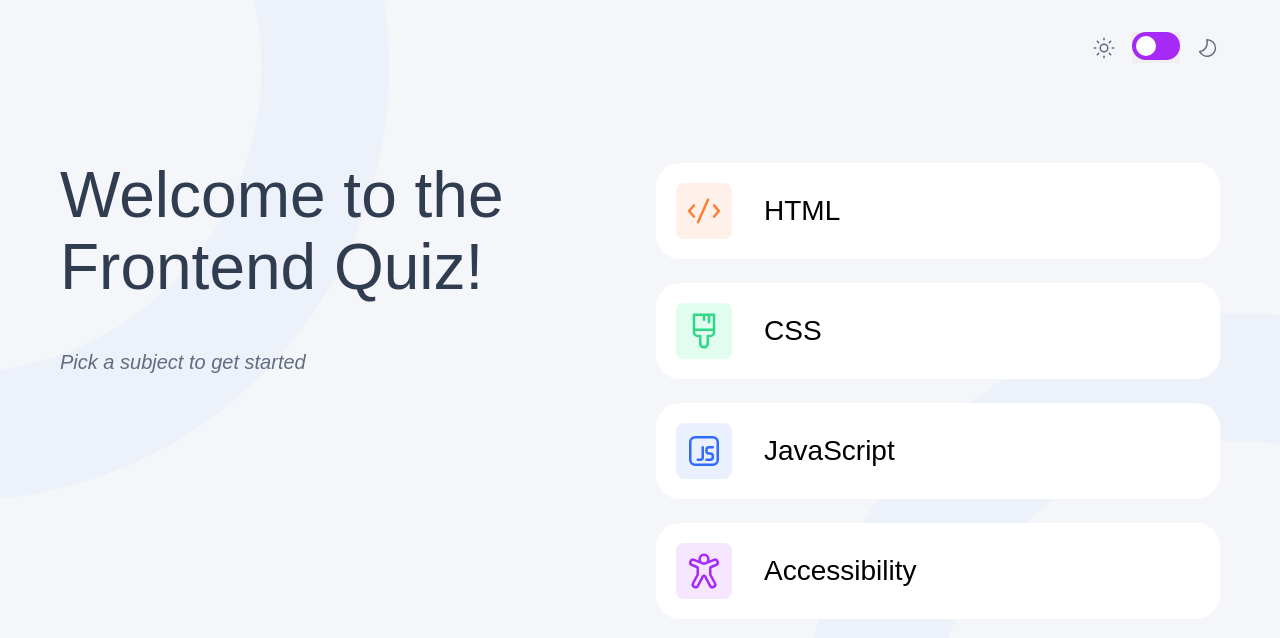
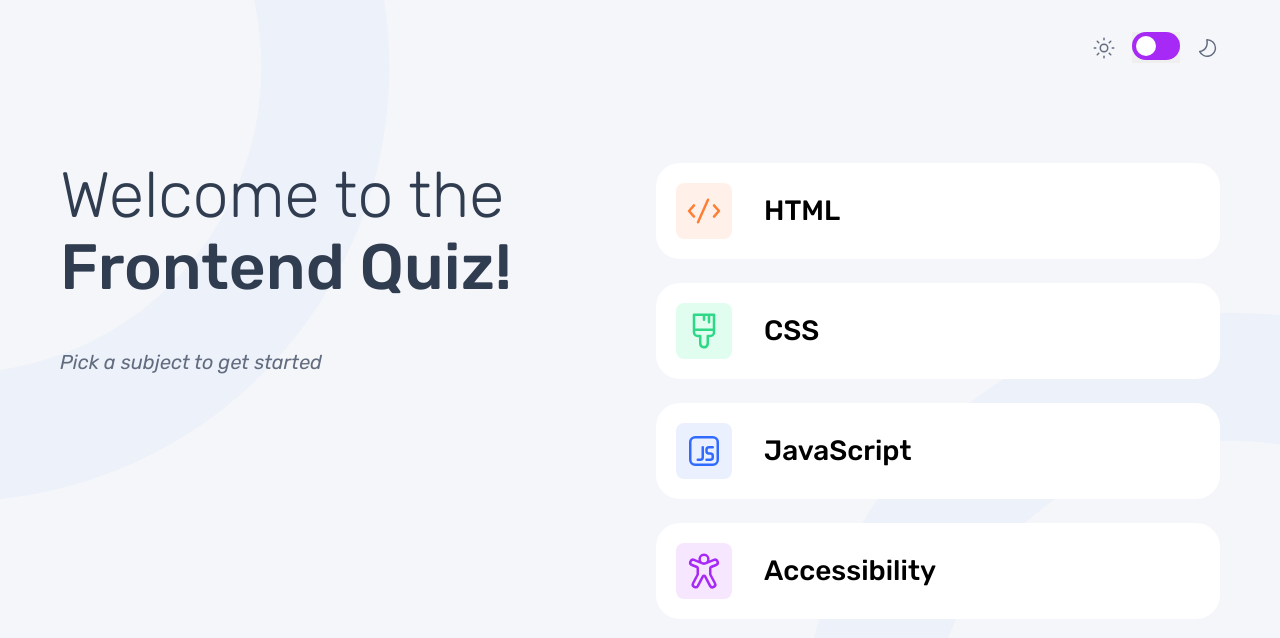
Before and after one commit to Ggaming5005/quiz-app, a React (Vite) app: page / in a window 1280 px wide. Shown: the top 638 px of the page. Built offline with nearby package versions, Linux system fonts and the light colour scheme.

Commit message:
Update index.css

```diff
--- a/src/index.css
+++ b/src/index.css
@@ -1,3 +1,5 @@
+@import url("https://fonts.googleapis.com/css2?family=Rubik:ital,wght@0,300..900;1,300..900&display=swap");
+
 * {
   margin: 0;
   padding: 0;
@@ -75,8 +77,6 @@
   cursor: pointer;
   background-color: rgba(167, 41, 245, 0.5);
 }
-
-  /* DESIGN SYSTEM */
 
 .document-dark {
   background-color: var(--Dark-navy);
```
Lines whose indentation alone changed are shown as unchanged.
